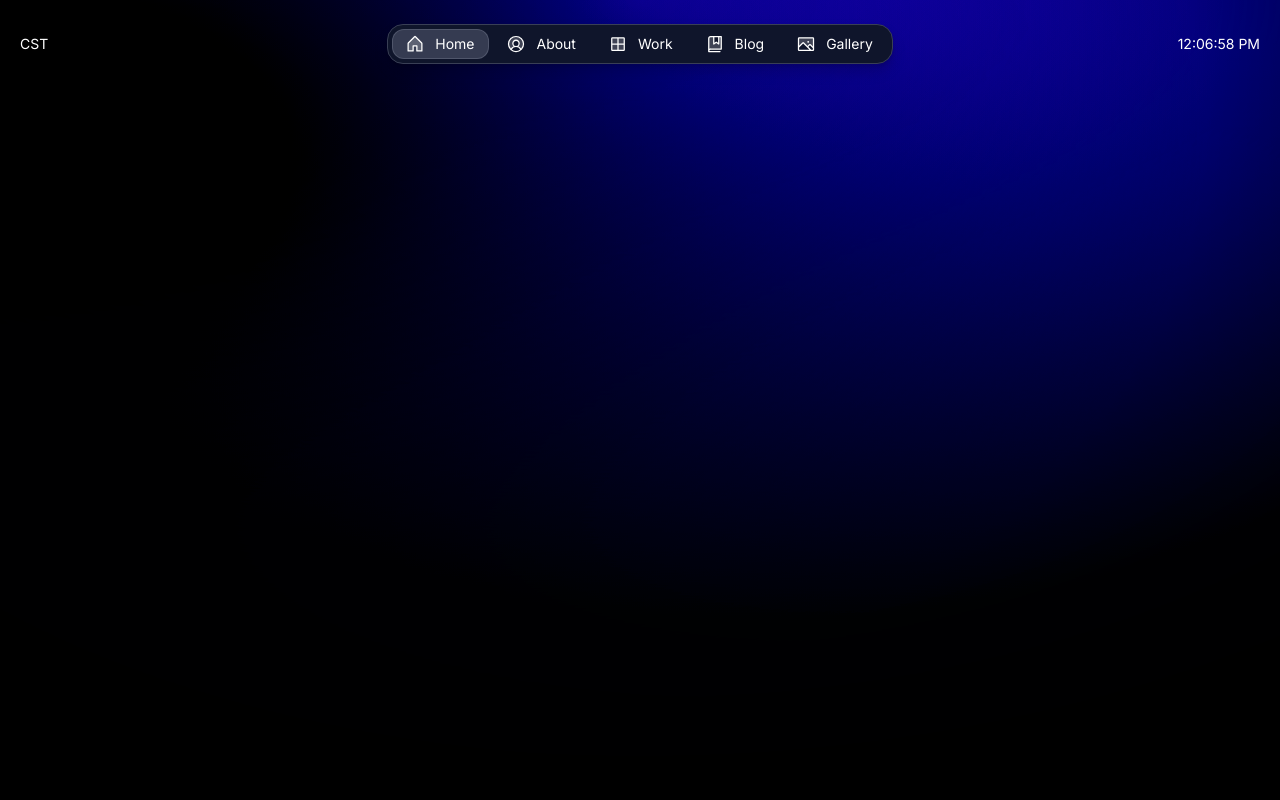
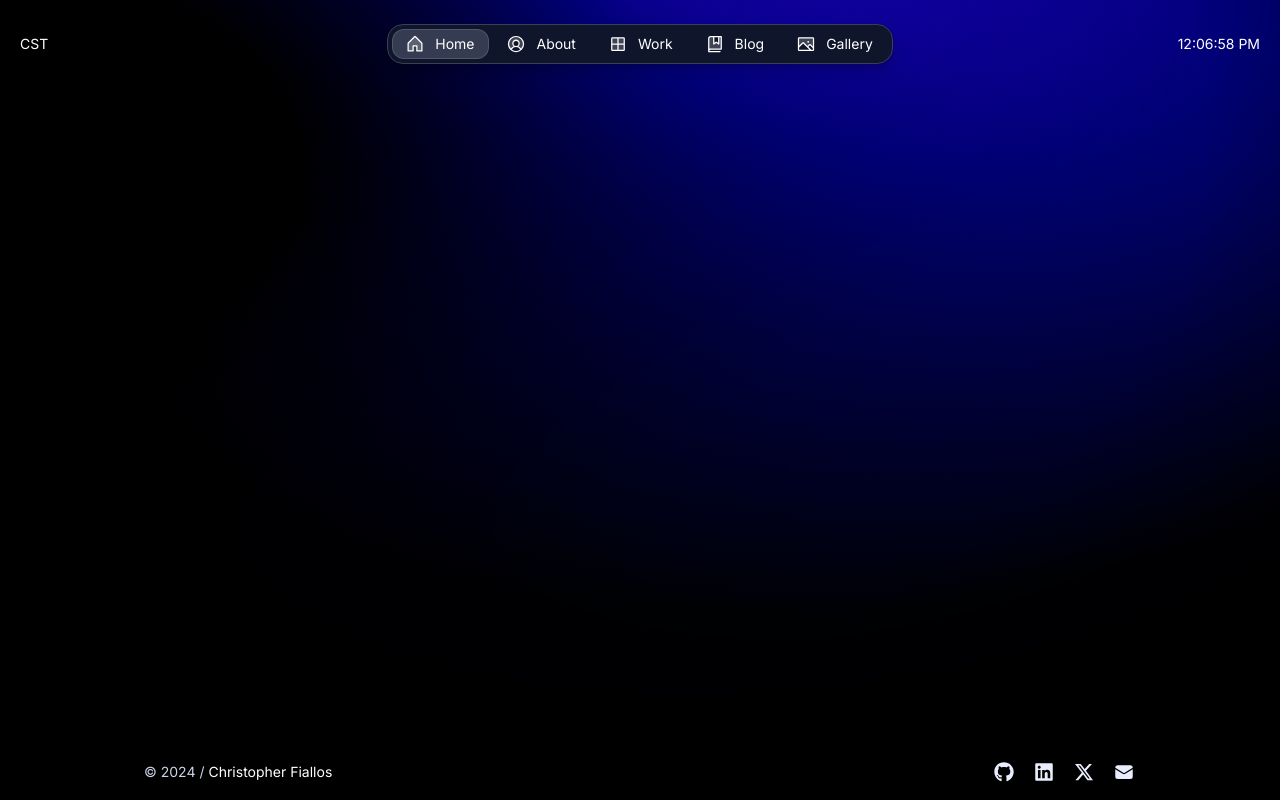
Before and after one commit to Athroscf/portfolio, a Next.js app: page / in a window 1280 px wide. Built offline with nearby package versions, Linux system fonts and the light colour scheme.

Commit message:
fix: used footer in layout. changed item.link for item.icon in the icon prop for IconButton in Footer component.

```diff
--- a/src/app/components/Footer.tsx
+++ b/src/app/components/Footer.tsx
@@ -25,7 +25,7 @@ const Footer = () => {
                 <IconButton
                   key={`${index}-${item.name}`}
                   href={item.link}
-                  icon={item.link}
+                  icon={item.icon}
                   tooltip={item.name}
                   size="s"
                   variant="ghost"
--- a/src/app/layout.tsx
+++ b/src/app/layout.tsx
@@ -8,6 +8,7 @@ import { Inter, Source_Code_Pro } from "next/font/google";
 import { Background, Flex } from "@/once-ui/components";
 import { effects, style } from "./resources";
 import Header from "./components/Header";
+import Footer from "./components/Footer";
 
 export const metadata: Metadata = {
   title: "Create Next App",
@@ -75,6 +76,7 @@ export default function RootLayout({
             {children}
           </Flex>
         </Flex>
+        <Footer />
       </Flex>
     </Flex>
   );
--- a/src/app/resources/content.js
+++ b/src/app/resources/content.js
@@ -20,22 +20,22 @@ const person = {
 const social = [
   {
     name: "GitHub",
-    icon: GitHubLogoIcon,
+    icon: "github",
     link: "https://github.com/athroscf",
   },
   {
     name: "LinkedIn",
-    icon: LinkedInLogoIcon,
+    icon: "linkedin",
     link: "https://www.linkedin.com/in/christopher-fiallos/",
   },
   {
     name: "X",
-    icon: TwitterLogoIcon,
+    icon: "x",
     link: "https://x.com/ChrisFiallos10",
   },
   {
     name: "Email",
-    icon: EnvelopeOpenIcon,
+    icon: "email",
     link: "mailto:fialloschris1@gmail.com",
   },
 ];
```
